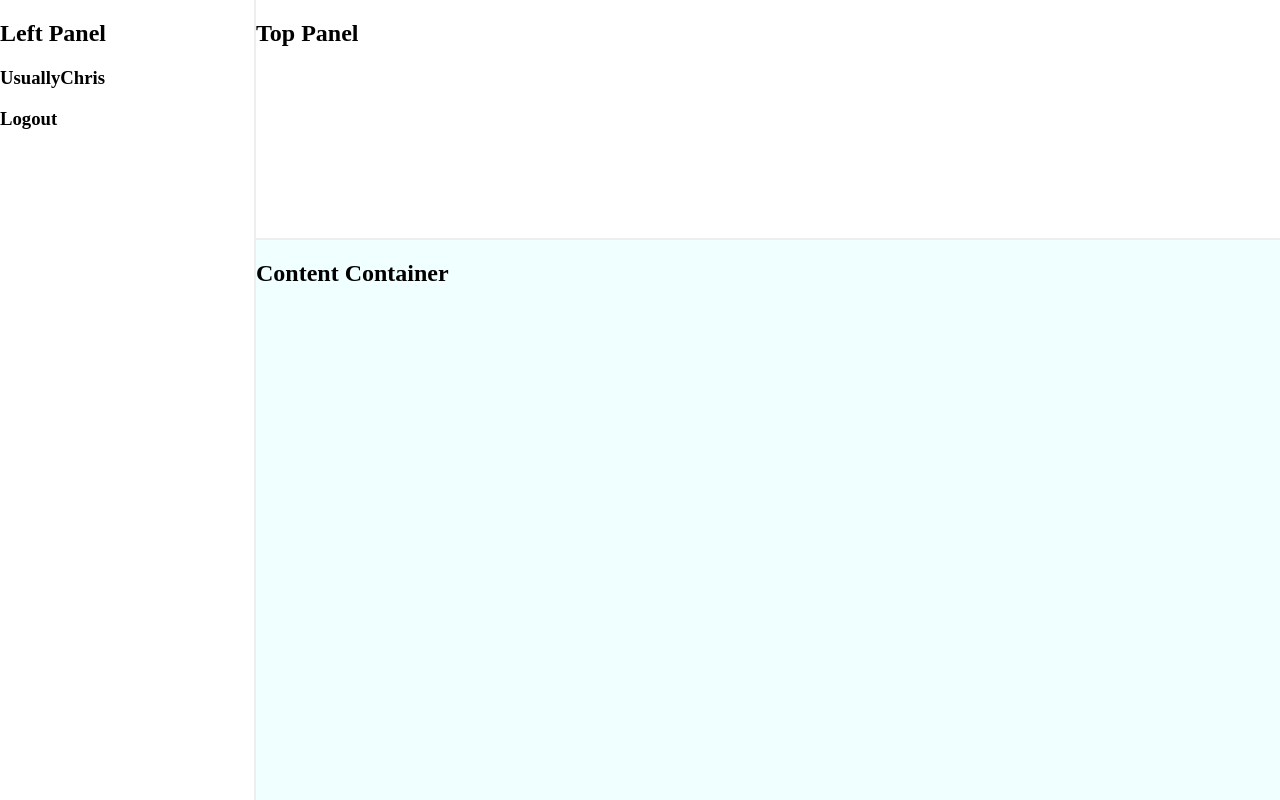
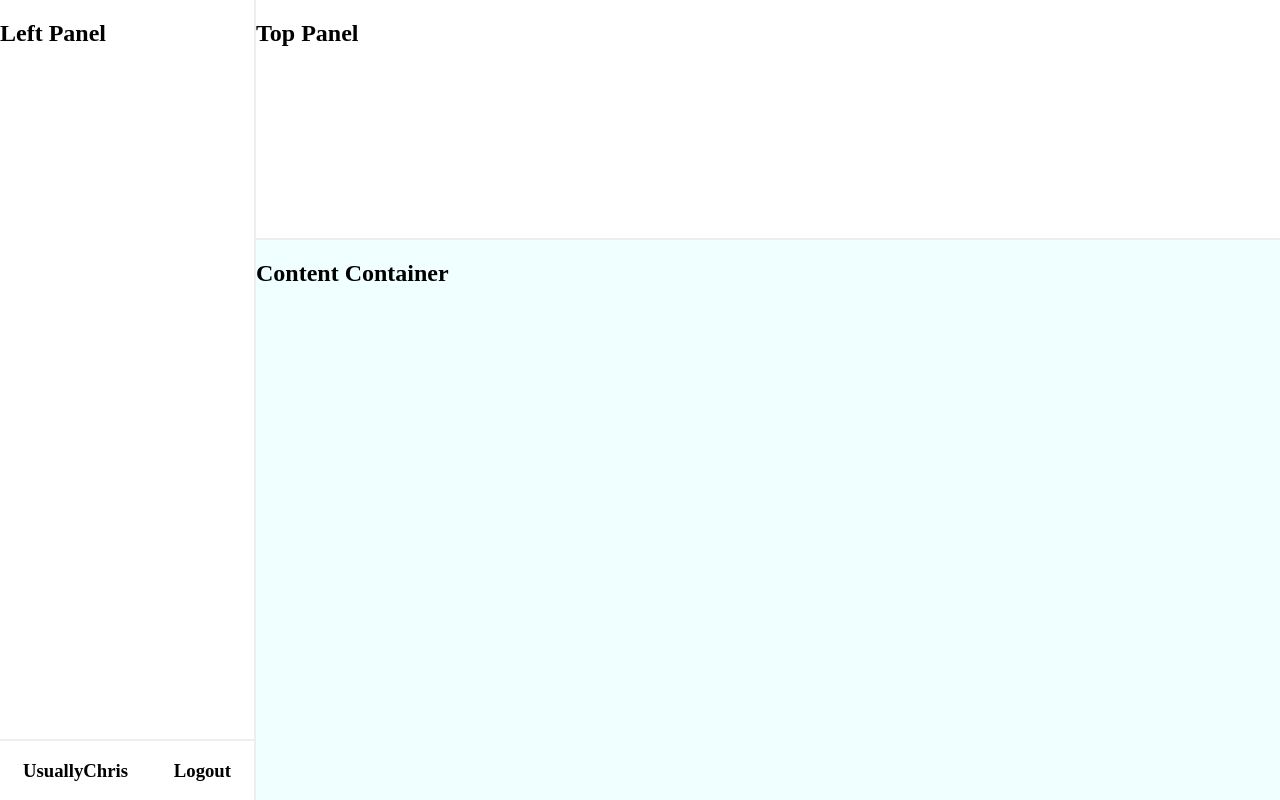
Before and after one commit to UsuallyChris/bill_tracking, a React (Create React App) app in the folder frontend/: page / in a window 1280 px wide. Built offline with nearby package versions, Linux system fonts and the light colour scheme.

Commit message:
Logout component positioning

```diff
--- a/frontend/src/App.css
+++ b/frontend/src/App.css
@@ -10,6 +10,9 @@
 }
 
 .left-container {
+  display: flex;
+  flex-direction: column;
+  justify-content: space-between;
   height: 100vh;
   width: 20vw;
   border-right: 2px solid #eee;
@@ -31,3 +34,9 @@
   min-height: 70vh;
   background: #f0ffff;
 }
+
+.logout {
+  display: flex;
+  justify-content: space-around;
+  border-top: 2px solid #eee;
+}
```
